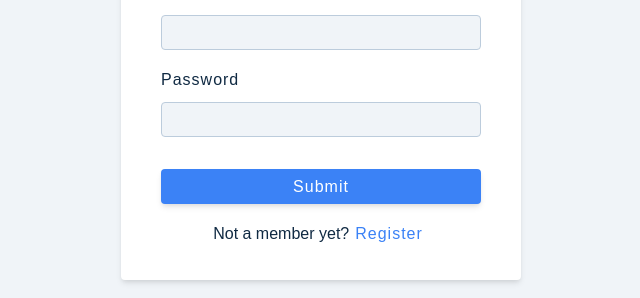
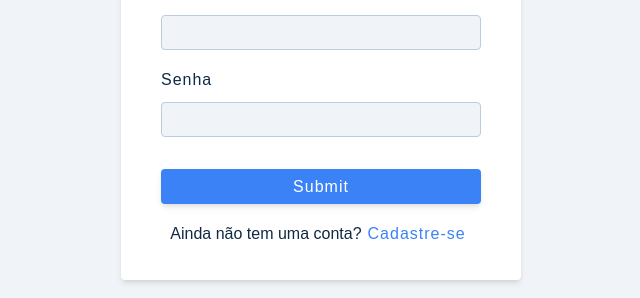
Before and after one commit to Lutefd/Trampae, a React (Create React App) app: page /register in a window 1280 px wide. Shown: the part 364-662 px from the top of the page, without its empty margins (319-959 px from the left). Built offline with nearby package versions, Linux system fonts and the light colour scheme.

Commit message:
change states to portuguese inputs

```diff
--- a/src/pages/Register.js
+++ b/src/pages/Register.js
@@ -2,9 +2,9 @@ import { useState, useEffect } from 'react';
 import { Logo, FormRow } from '../components';
 import Wrapper from '../assets/wrappers/RegisterPage';
 const initialState = {
-  name: '',
+  nome: '',
   email: '',
-  password: '',
+  senha: '',
   isMember: true,
 };
 function Register() {
@@ -20,9 +20,9 @@ function Register() {
   const onSubmit = (e) => {
     e.preventDefault();
     console.log(e.target);
-    const { name, email, password, isMember } = values;
-    if (!email || !password || (!isMember && !name)) {
-      console.log('Please fill out all fields');
+    const { nome, email, senha, isMember } = values;
+    if (!email || !senha || (!isMember && !nome)) {
+      console.log('Preencha todos os campos');
     }
   };
 
@@ -33,13 +33,13 @@ function Register() {
     <Wrapper className="full-page">
       <form className="form" onSubmit={onSubmit}>
         <Logo />
-        <h3>{values.isMember ? 'Login' : 'Register'}</h3>
+        <h3>{values.isMember ? 'Login' : 'Cadastro'}</h3>
         {/* name field */}
         {!values.isMember && (
           <FormRow
             type="text"
-            name="name"
-            value={values.name}
+            name="nome"
+            value={values.nome}
             handleChange={handleChange}
           />
         )}
@@ -53,17 +53,17 @@ function Register() {
         {/* password field */}
         <FormRow
           type="password"
-          name="password"
-          value={values.password}
+          name="senha"
+          value={values.senha}
           handleChange={handleChange}
         />
         <button type="submit" className="btn btn-block">
           submit
         </button>
         <p>
-          {values.isMember ? 'Not a member yet?' : 'Already a member?'}
+          {values.isMember ? 'Ainda não tem uma conta?' : 'Já tem uma conta?'}
           <button type="button" onClick={toggleMember} className="member-btn">
-            {values.isMember ? 'Register' : 'Login'}
+            {values.isMember ? 'Cadastre-se' : 'Login'}
           </button>
         </p>
       </form>
```
